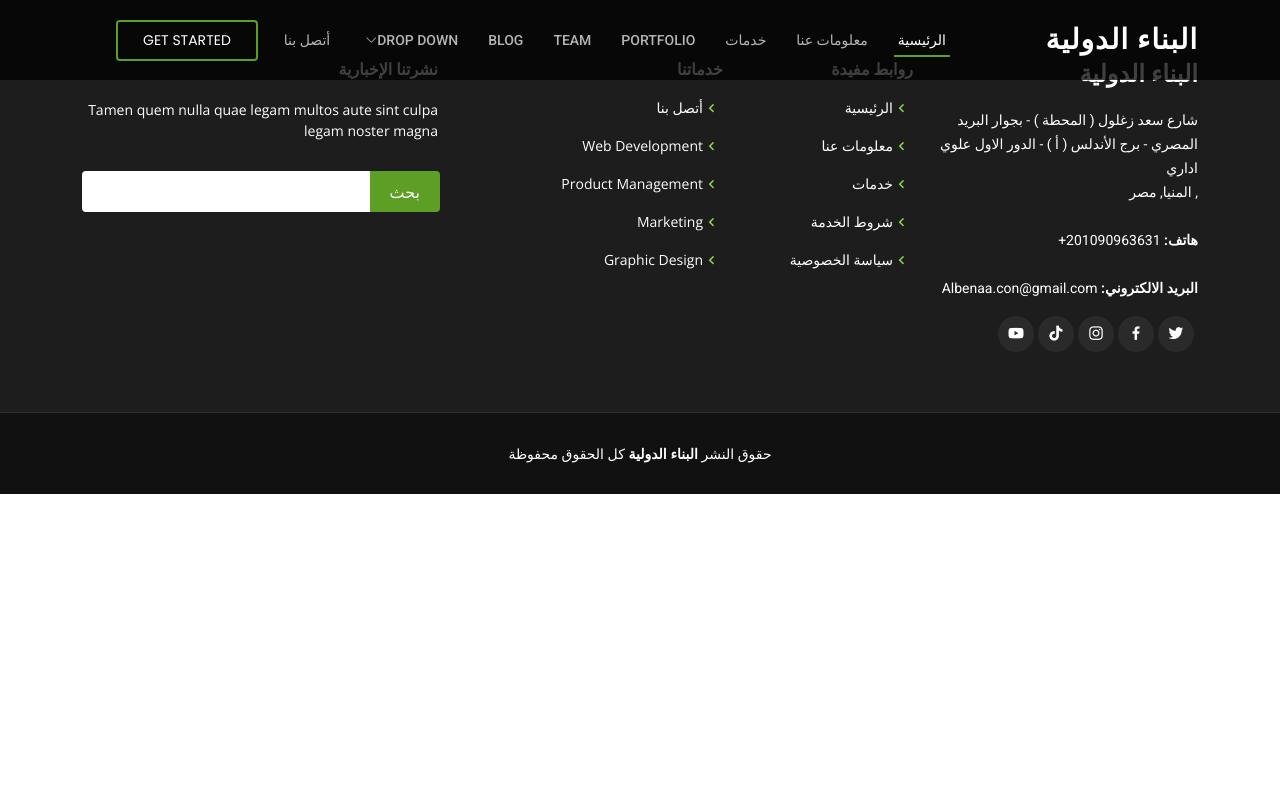
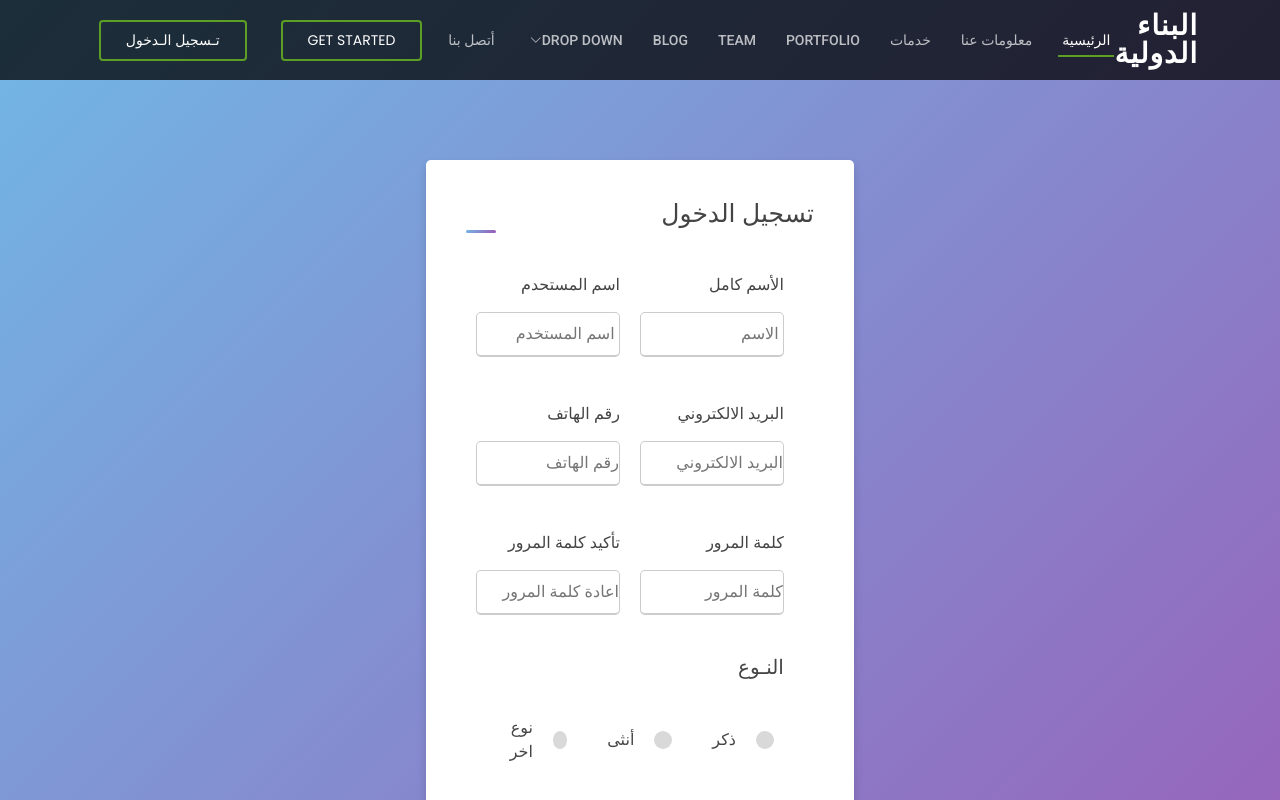
Before and after one commit to haidy-ismail/Courses, an Angular app: page /registration in a window 1280 px wide. Before the commit this address led to /. Shown: the top 800 px of the page. Built offline with nearby package versions, Linux system fonts and the light colour scheme.

Commit message:
registration

```diff
--- a/src/app/app-routing.module.ts
+++ b/src/app/app-routing.module.ts
@@ -1,9 +1,11 @@
 import { NgModule } from '@angular/core';
 import { RouterModule, Routes } from '@angular/router';
 import { ContactComponent } from './components/contact/contact.component';
+import { RegistrationComponent } from './components/registration/registration.component';
 
 const routes: Routes = [
-  {path:'contact',component:ContactComponent}
+  {path:'contact',component:ContactComponent},
+  {path: 'registration', component: RegistrationComponent}
 ];
 
 @NgModule({
--- a/src/app/app.component.html
+++ b/src/app/app.component.html
@@ -4,5 +4,4 @@
 <router-outlet></router-outlet>
 
 
-
 <app-footer></app-footer>
--- a/src/app/app.module.ts
+++ b/src/app/app.module.ts
@@ -6,13 +6,15 @@ import { AppComponent } from './app.component';
 import { HeaderComponent } from './shared/header/header.component';
 import { FooterComponent } from './shared/footer/footer.component';
 import { ContactComponent } from './components/contact/contact.component';
+import { RegistrationComponent } from './components/registration/registration.component';
 
 @NgModule({
   declarations: [
     AppComponent,
     HeaderComponent,
     FooterComponent,
-    ContactComponent
+    ContactComponent,
+    RegistrationComponent
   ],
   imports: [
     BrowserModule,
--- /dev/null
+++ b/src/app/components/registration/registration.component.css
@@ -0,0 +1,149 @@
+@import url('https://fonts.googleapis.com/css2?family=Poppins:wght@200;300;400;500;600;700&display=swap');
+*{
+  margin: 10px;
+  padding: 0;
+  box-sizing: border-box;
+  font-family: 'Poppins',sans-serif;
+}
+:host{
+  /* height: 100vh; */
+  display: flex;
+  justify-content: center;
+  align-items: center;
+  padding: 10px;
+  background: linear-gradient(135deg, #71b7e6, #9b59b6);
+}
+.container{
+
+  max-width: 700px;
+  margin: 150px 500px 200px  ;
+  width: 100%;
+  background-color: #fff;
+  padding: 25px 30px;
+  border-radius: 5px;
+  box-shadow: 0 5px 10px rgba(0,0,0,0.15);
+}
+
+.container .title{
+  font-size: 25px;
+  font-weight: 500;
+  position: relative;
+}
+.container .title::before{
+  content: "";
+  position: absolute;
+  left: 0;
+  bottom: 0;
+  height: 3px;
+  width: 30px;
+  border-radius: 5px;
+  background: linear-gradient(135deg, #71b7e6, #9b59b6);
+}
+.content form .user-details{
+  display: flex;
+  flex-wrap: wrap;
+  justify-content: space-between;
+  margin: 20px 0 12px 0;
+}
+form .user-details .input-box{
+  margin-bottom: 15px;
+  width: calc(100% / 2 - 20px);
+}
+form .input-box span.details{
+  display: block;
+  font-weight: 500;
+  margin-bottom: 5px;
+}
+.user-details .input-box input{
+  height: 45px;
+  width: 100%;
+  outline: none;
+  font-size: 16px;
+  border-radius: 5px;
+  padding-left: 15px;
+  border: 1px solid #ccc;
+  border-bottom-width: 2px;
+  transition: all 0.3s ease;
+}
+.user-details .input-box input:focus,
+.user-details .input-box input:valid{
+  border-color: #9b59b6;
+}
+ form .gender-details .gender-title{
+  font-size: 20px;
+  font-weight: 500;
+ }
+ form .category{
+   display: flex;
+   width: 80%;
+   margin: 14px 0 ;
+   justify-content: space-between;
+ }
+ form .category label{
+   display: flex;
+   align-items: center;
+   cursor: pointer;
+ }
+ form .category label .dot{
+  height: 18px;
+  width: 18px;
+  border-radius: 50%;
+  margin-right: 10px;
+  background: #d9d9d9;
+  border: 5px solid transparent;
+  transition: all 0.3s ease;
+}
+ #dot-1:checked ~ .category label .one,
+ #dot-2:checked ~ .category label .two,
+ #dot-3:checked ~ .category label .three{
+   background: #9b59b6;
+   border-color: #d9d9d9;
+ }
+ form input[type="radio"]{
+   display: none;
+ }
+ form .button{
+   height: 45px;
+   margin: 35px 0
+ }
+ form .button input{
+   height: 100%;
+   width: 100%;
+   border-radius: 5px;
+   border: none;
+   color: #fff;
+   font-size: 18px;
+   font-weight: 500;
+   letter-spacing: 1px;
+   cursor: pointer;
+   transition: all 0.3s ease;
+   background: linear-gradient(135deg, #71b7e6, #9b59b6);
+ }
+ form .button input:hover{
+  /* transform: scale(0.99); */
+  background: linear-gradient(-135deg, #71b7e6, #9b59b6);
+  }
+ @media(max-width: 584px){
+ .container{
+  max-width: 100%;
+}
+form .user-details .input-box{
+    margin-bottom: 15px;
+    width: 100%;
+  }
+  form .category{
+    width: 100%;
+  }
+  .content form .user-details{
+    max-height: 300px;
+    overflow-y: scroll;
+  }
+  .user-details::-webkit-scrollbar{
+    width: 5px;
+  }
+  }
+  @media(max-width: 459px){
+  .container .content .category{
+    flex-direction: column;
+  }
+}
--- /dev/null
+++ b/src/app/components/registration/registration.component.html
@@ -0,0 +1,57 @@
+<meta name="viewport" content="width=device-width, initial-scale=1.0">
+<div class="container">
+    <div class="title">تسجيل الدخول</div>
+    <div class="content">
+      <form action="#">
+        <div class="user-details">
+          <div class="input-box">
+            <span class="details">الأسم كامل</span>
+            <input type="text" placeholder=" الاسم " required>
+          </div>
+          <div class="input-box">
+            <span class="details">اسم المستحدم</span>
+            <input type="text" placeholder=" اسم المستخدم" required>
+          </div>
+          <div class="input-box">
+            <span class="details">البريد الالكتروني</span>
+            <input type="text" placeholder="البريد الالكتروني" required>
+          </div>
+          <div class="input-box">
+            <span class="details">رقم الهاتف</span>
+            <input type="text" placeholder="رقم الهاتف" required>
+          </div>
+          <div class="input-box">
+            <span class="details">كلمة المرور</span>
+            <input type="text" placeholder="كلمة المرور" required>
+          </div>
+          <div class="input-box">
+            <span class="details">تأكيد كلمة المرور</span>
+            <input type="text" placeholder="اعادة كلمة المرور" required>
+          </div>
+        </div>
+        <div class="gender-details">
+          <input type="radio" name="gender" id="dot-1">
+          <input type="radio" name="gender" id="dot-2">
+          <input type="radio" name="gender" id="dot-3">
+          <span class="gender-title">النـوع</span>
+          <div class="category">
+            <label for="dot-1">
+            <span class="dot one"></span>
+            <span class="gender">ذكر</span>
+          </label>
+          <label for="dot-2">
+            <span class="dot two"></span>
+            <span class="gender">أنثى</span>
+          </label>
+          <label for="dot-3">
+            <span class="dot three"></span>
+            <span class="gender">نوع اخر</span>
+            </label>
+          </div>
+        </div>
+        <div class="button">
+          <input type="submit" value="تسجيل">
+        </div>
+      </form>
+    </div>
+  </div>
--- a/src/app/shared/header/header.component.html
+++ b/src/app/shared/header/header.component.html
@@ -31,6 +31,8 @@
           </li>
           <li><a class="nav-link scrollto" routerLink="contact">أتصل بنا</a></li>
           <li><a class="getstarted scrollto" href="#about">Get Started</a></li>
+          <li><a class="getstarted scrollto" routerLink="registration">تـسجيل الـدخول</a></li>
+
         </ul>
         <i class="bi bi-list mobile-nav-toggle"></i>
       </nav>
```
Also changed, not shown: src/app/components/registration/registration.component.ts (added, +10 -0 lines), 1 other file (tests, documents, lock files or other folders).
